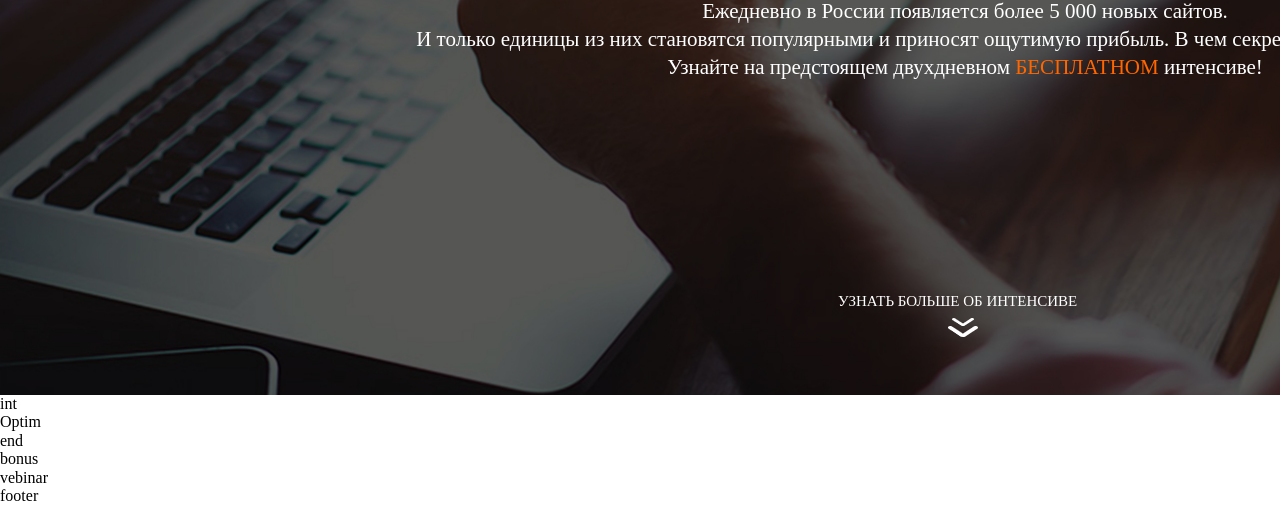
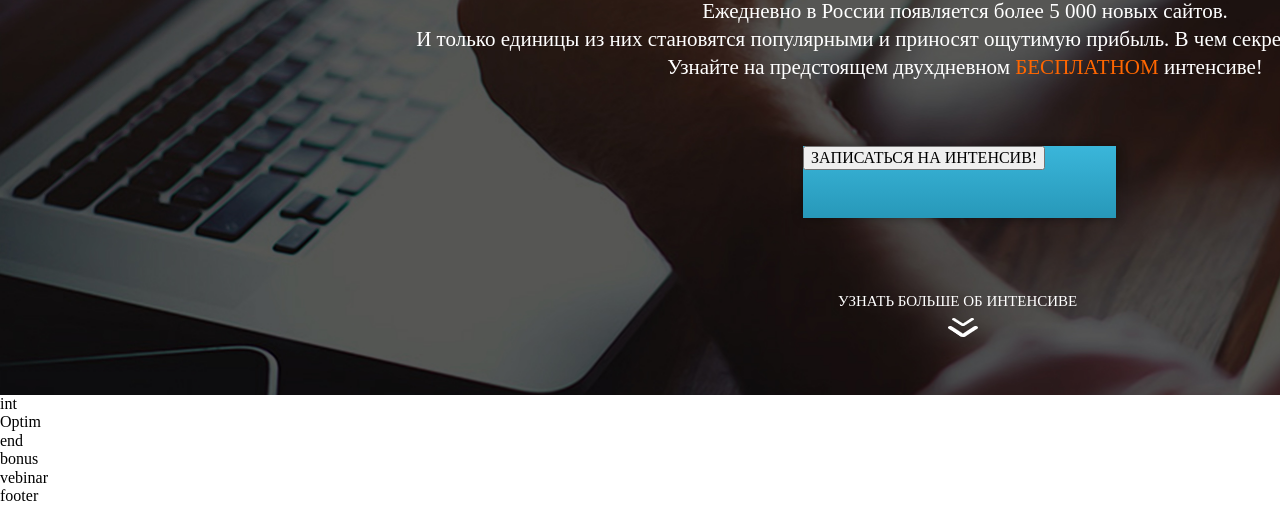
Before and after one commit to Maxim1Popov1/Maxim1Popov1.github.io, a plain HTML site: page index.html in a window 1280 px wide. Shown: the part 405-910 px from the top of the page. Drawn offline with Linux system fonts and the light colour scheme.

Commit message:
button bag

```diff
--- a/index.html
+++ b/index.html
@@ -38,9 +38,11 @@
                     <div class="text-dawn">узнать больше об интенсиве</div>
                     </div>
 
-            <div class="dawn">
-                <img src="./src/public/img/down.png" alt="dawn">
-            </div>
+                <div class="dawn">
+                <img src="./src/public/img/down.png" alt="dawn"></div>
+                <div class="button-wind1"><button >ЗАПИСАТЬСЯ НА ИНТЕНСИВ!</button>
+                </div>
+
         </div>
     </header>
     <section class="intensive">int</section>
--- a/src/styles/style.css
+++ b/src/styles/style.css
@@ -175,3 +175,15 @@ text-transform: uppercase;
 
 color: #FFFFFF;
 }
+
+.button-wind1{
+    position: absolute;
+    width: 313px;
+    height: 72px;
+    left: 413px;
+    top: 551px;
+
+    background: linear-gradient(0deg, #2798B9 0%, #3AB6DA 100%);
+    box-shadow: 0px 0px 10px rgba(0, 0, 0, 0.4);
+
+}
```
